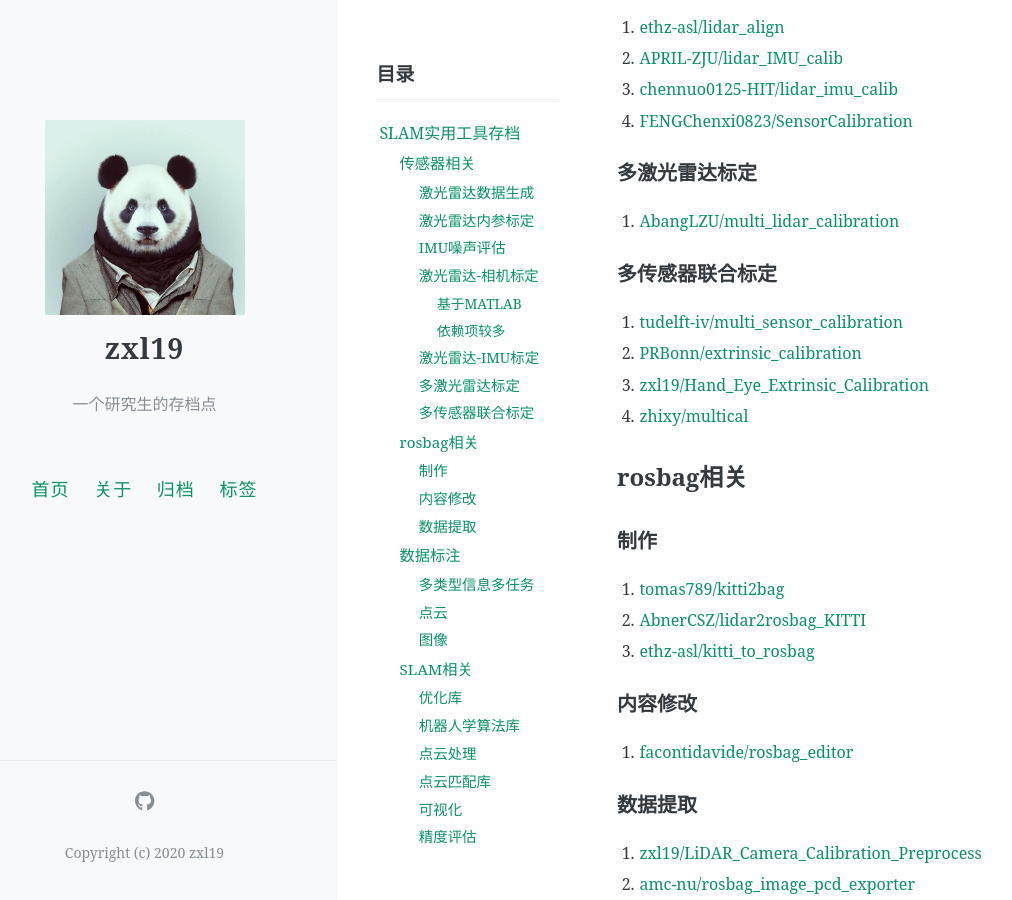
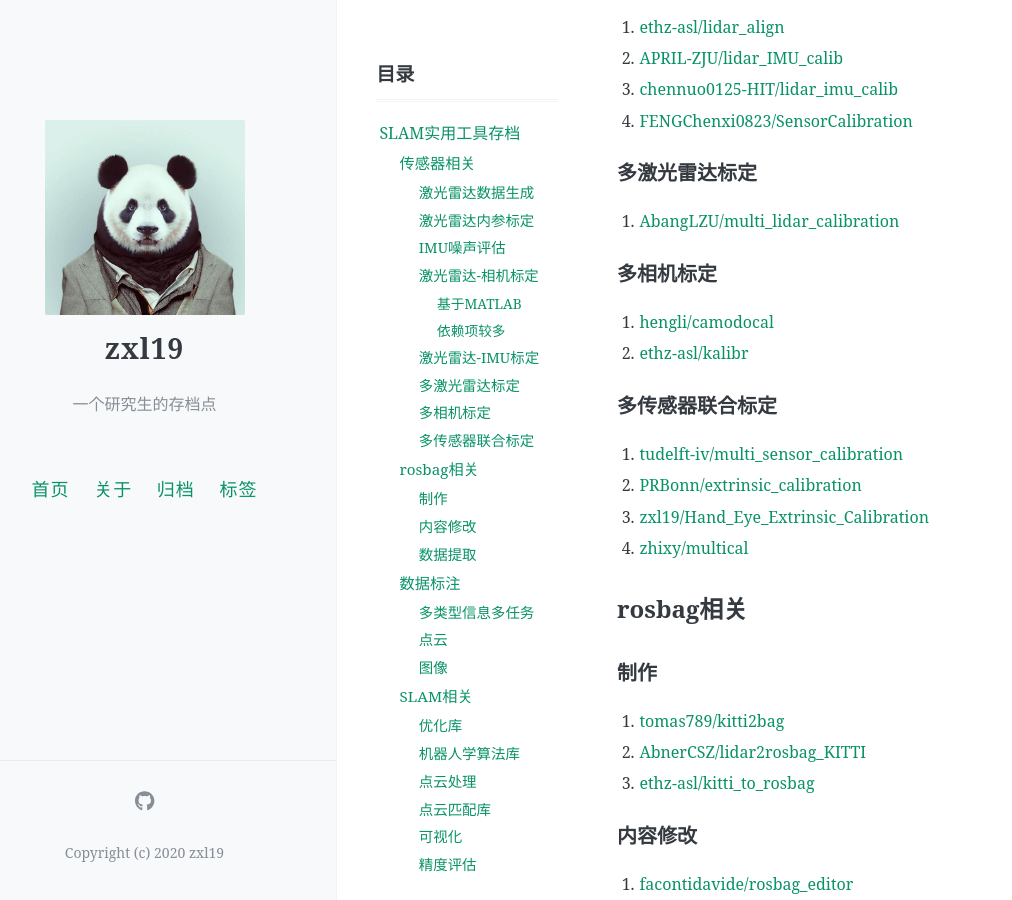
Before and after one commit to zxl19/zxl19.github.io, a Jekyll site: the page built from _posts/2021-05-25-slam-tool.md, in a window 1280 px wide and 900 px high, scrolled down 1319 px. Shown: the whole window, without its empty margins (47-1059 px from the left). Built offline with Jekyll 4.4.1, drawn with Linux system fonts in a browser that asks for light colours; comment, search, counter and statistics services are not loaded.

Commit message:
Update 2021-05-25-slam-tool.md

```diff
--- a/_posts/2021-05-25-slam-tool.md
+++ b/_posts/2021-05-25-slam-tool.md
@@ -61,6 +61,11 @@ pinned: false
 ### 多激光雷达标定
 
 1. [AbangLZU/multi_lidar_calibration](https://github.com/AbangLZU/multi_lidar_calibration)
+
+### 多相机标定
+
+1. [hengli/camodocal](https://github.com/hengli/camodocal)
+2. [ethz-asl/kalibr](https://github.com/ethz-asl/kalibr)
 
 ### 多传感器联合标定
 
```
